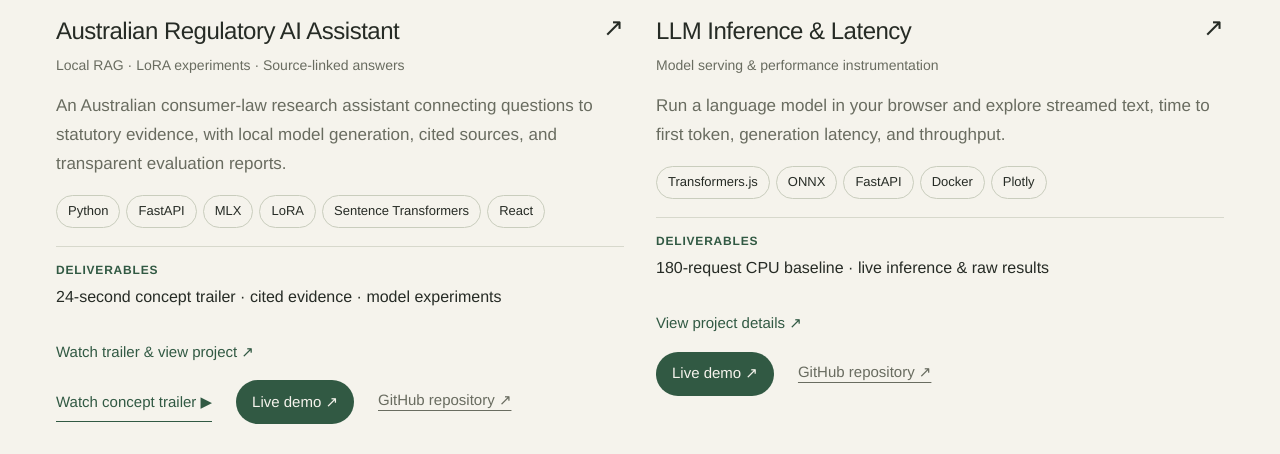
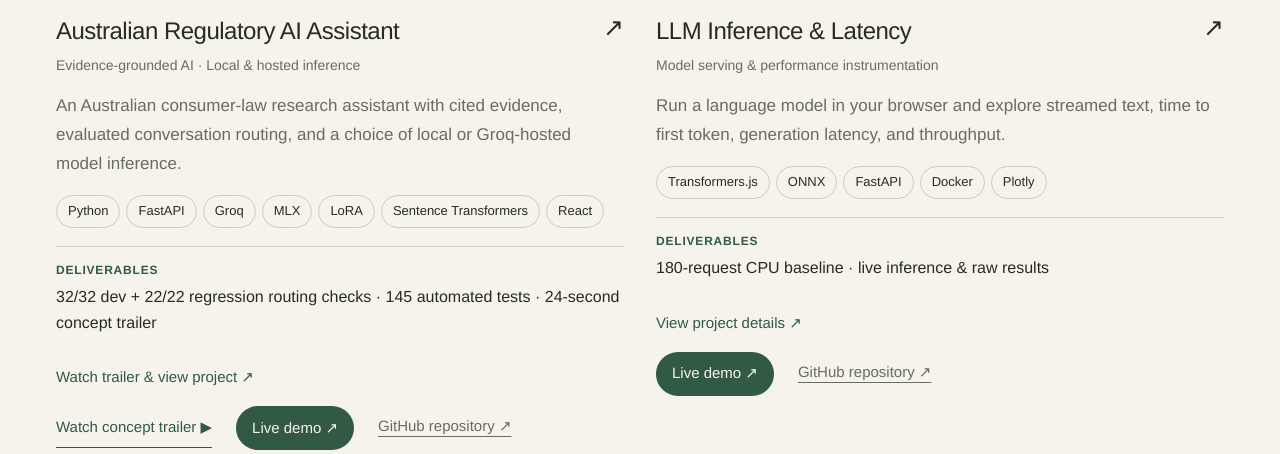
Before and after one commit to SatyamPalkar/portfolio, a website: page index.html in a window 1280 px wide. Shown: the part 2165-2619 px from the top of the page. Drawn offline with Linux system fonts and the light colour scheme.

Commit message:
Update Regulatory AI case study for evaluated 0.3.0 release

```diff
--- a/index.html
+++ b/index.html
@@ -7,9 +7,9 @@
     <meta name="theme-color" content="#f5f3ec">
     <title>Satyam Palkar — Data & Machine Learning</title>
     <link rel="icon" href="./favicon.svg" type="image/svg+xml">
-    <link rel="stylesheet" href="./styles.css?v=regulatory-2">
-    <script src="./projects.js?v=regulatory-2" defer></script>
-    <script src="./portfolio.js?v=regulatory-2" defer></script>
+    <link rel="stylesheet" href="./styles.css?v=regulatory-0-3-0">
+    <script src="./projects.js?v=regulatory-0-3-0" defer></script>
+    <script src="./portfolio.js?v=regulatory-0-3-0" defer></script>
   </head>
   <body>
     <a class="skip-link" href="#main">Skip to content</a>
--- a/portfolio.js
+++ b/portfolio.js
@@ -18,7 +18,7 @@ const portfolio = {
     {
       title: "Australian Regulatory AI Assistant",
       category: "ai",
-      status: "Research prototype",
+      status: "Evaluated research prototype",
       cover: "regulatory",
       image: "./assets/regulatory/poster.jpg",
       imageAlt: "Regulatory project: Ask freely. Follow the evidence. Dark interface with lime accents.",
@@ -26,13 +26,13 @@ const portfolio = {
       videoPoster: "./assets/regulatory/poster.jpg",
       videoCredits: "./assets/regulatory/credits.txt",
       videoTranscript: "0–3 s: Complex rules. Clearer thinking. 3–9 s: A question about the supplier’s right to sell goods is entered in the research workspace. 9–15 s: A prepared plain-language guide explains the title guarantee and opens Australian Consumer Law section 51. 15–20 s: The local stack is shown: 37 statutory sections, 93 retrieval passages, MLX + LoRA; the explanatory adapter is marked experimental. 20–24 s: Regulatory. Ask freely. Follow the evidence. Research prototype; statutory snapshot.",
-      discipline: "Local RAG · LoRA experiments · Source-linked answers",
-      technologies: ["Python", "FastAPI", "MLX", "LoRA", "Sentence Transformers", "React"],
-      description: "An Australian consumer-law research assistant connecting questions to statutory evidence, with local model generation, cited sources, and transparent evaluation reports.",
+      discipline: "Evidence-grounded AI · Local & hosted inference",
+      technologies: ["Python", "FastAPI", "Groq", "MLX", "LoRA", "Sentence Transformers", "React"],
+      description: "An Australian consumer-law research assistant with cited evidence, evaluated conversation routing, and a choice of local or Groq-hosted model inference.",
       challenge: "Make regulatory text easier to investigate while keeping source versions, unsupported questions and the limits of small-model explanations visible.",
-      approach: "A pinned Hugging Face legislation snapshot supplies 37 statutory sections and 93 retrieval chunks. TF-IDF and MiniLM embeddings are fused, then cross-encoder reranking selects evidence for a local four-bit Qwen model with an MLX LoRA adapter. FastAPI serves the interface; bounded follow-ups retrieve fresh evidence and use source quotations or snapshot-pinned prepared guides.",
-      outcome: "In the saved 36-question comparison, LoRA + RAG accepted responses for 20 of 24 supported questions versus 17 of 24 for the base model; both declined all 12 unsupported questions. These are automated response/source checks, not factual-accuracy scores. Source review kept the expanded explanatory adapter experimental. The public demo runs browser retrieval; model inference requires the local Mac backend.",
-      evidence: "24-second concept trailer · cited evidence · model experiments",
+      approach: "Source-grounded research combines document retrieval, conversation handling and citation checks. The project compares local LoRA experiments with an optional Groq-hosted inference profile, while keeping unsupported questions and source limitations visible.",
+      outcome: "The Groq controller passed 32/32 development routing checks and 22/22 conversation regression turns, versus 30/32 and 21/22 for the local controller. All 145 automated tests and eight live integration probes passed. These small synthetic routing and structural-source checks do not establish legal accuracy. The public demo uses browser retrieval; the model-backed API is a separate service. The trailer illustrates the earlier local MLX profile.",
+      evidence: "32/32 dev + 22/22 regression routing checks · 145 automated tests · 24-second concept trailer",
       repository: "https://github.com/SatyamPalkar/Australian-Regulatory-AI-Assistant",
       url: "https://satyampalkar.github.io/Australian-Regulatory-AI-Assistant/",
     },
```
Also changed, not shown: README.md.
